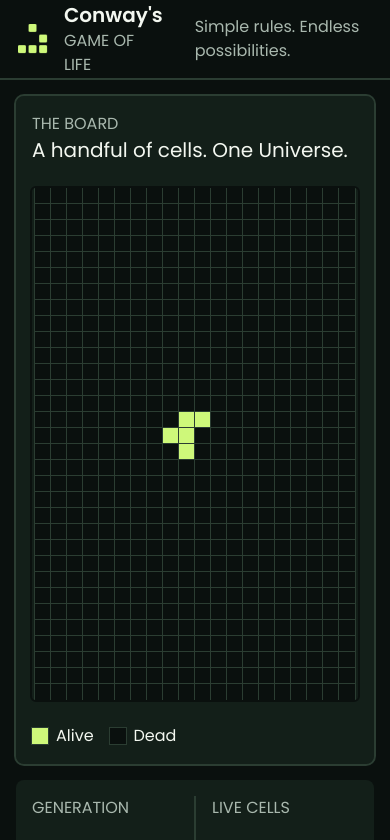
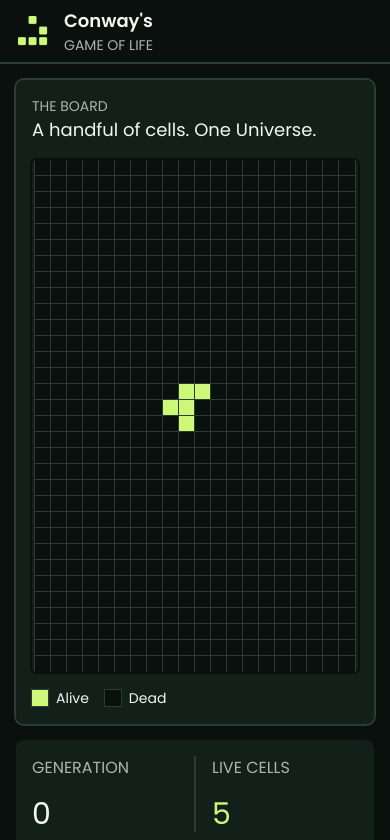
Before and after one commit to StackOverflowIsBetterThanAnyAI/conways-game-of-life, a React (Vite) app: page / in a window 390 px wide. Shown: the top 840 px of the page. Built offline with nearby package versions, Linux system fonts and the light colour scheme.

Commit message:
responsive

```diff
--- a/src/components/header/Header.tsx
+++ b/src/components/header/Header.tsx
@@ -2,7 +2,7 @@ import Logo from './../../assets/logo.png'
 
 const Header = () => {
     return (
-        <header className="h-20 px-4 py-2 flex items-center justify-center border-b-2 border-border">
+        <header className="h-16 sm:h-20 px-4 py-2 flex items-center justify-center border-b-2 border-border">
             <div className="w-full max-w-7xl items-center justify-between flex">
                 <section className="flex items-center gap-16">
                     <h1 className="flex gap-4 items-center">
@@ -14,15 +14,15 @@ const Header = () => {
                             className="h-8 w-8"
                         />
                         <span className="flex flex-col">
-                            <span className="font-semibold text-xl text-text">
+                            <span className="font-semibold text-lg sm:text-xl text-text">
                                 Conway&apos;s
                             </span>
-                            <span className="text-base uppercase">
+                            <span className="text-sm sm:text-base uppercase">
                                 Game of Life
                             </span>
                         </span>
                     </h1>
-                    <h2 className="text-base">
+                    <h2 className="max-sm:hidden sm:text-base">
                         Simple rules. Endless possibilities.
                     </h2>
                 </section>
--- a/src/components/main/Main.tsx
+++ b/src/components/main/Main.tsx
@@ -171,11 +171,11 @@ const Main = () => {
 
     return (
         <main className="p-4 justify-center flex flex-1">
-            <div className="w-full max-w-7xl grid grid-cols-1 min-lg:grid-cols-[minmax(640px,1fr)_320px] gap-4 text-base">
-                <div className="flex flex-col min-w-0 gap-6 p-4 rounded-lg outline-2 outline-border bg-background-light">
+            <div className="w-full max-w-7xl grid grid-cols-1 min-lg:grid-cols-[minmax(640px,1fr)_320px] gap-4 text-sm sm:text-base">
+                <div className="flex flex-col min-w-0 gap-4 sm:gap-6 p-4 rounded-lg outline-2 outline-border bg-background-light">
                     <section className="flex flex-col">
                         <h2 className="uppercase">The Board</h2>
-                        <h3 className="text-xl text-text">
+                        <h3 className="text-lg sm:text-xl text-text">
                             A handful of cells. One Universe.
                         </h3>
                     </section>
```
